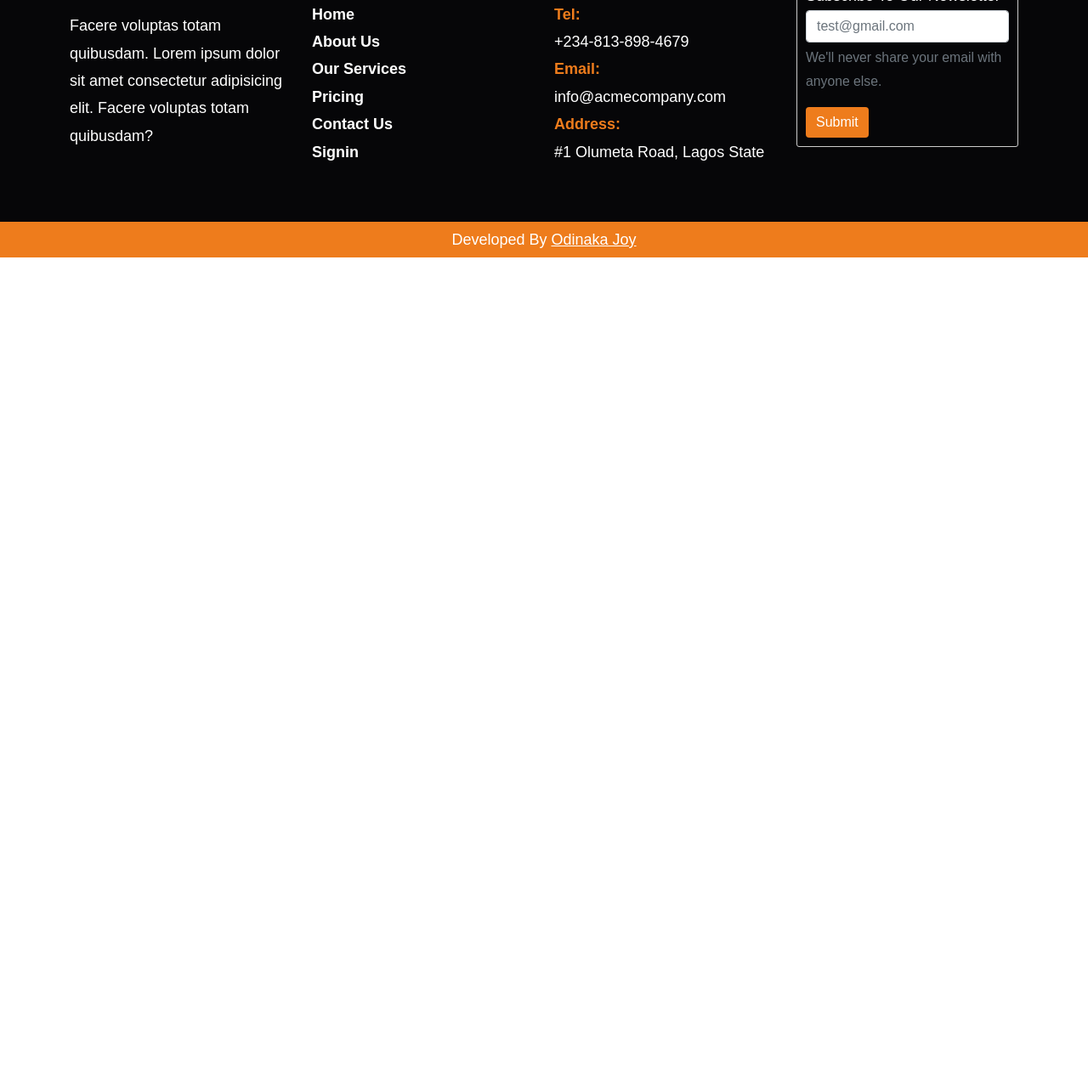
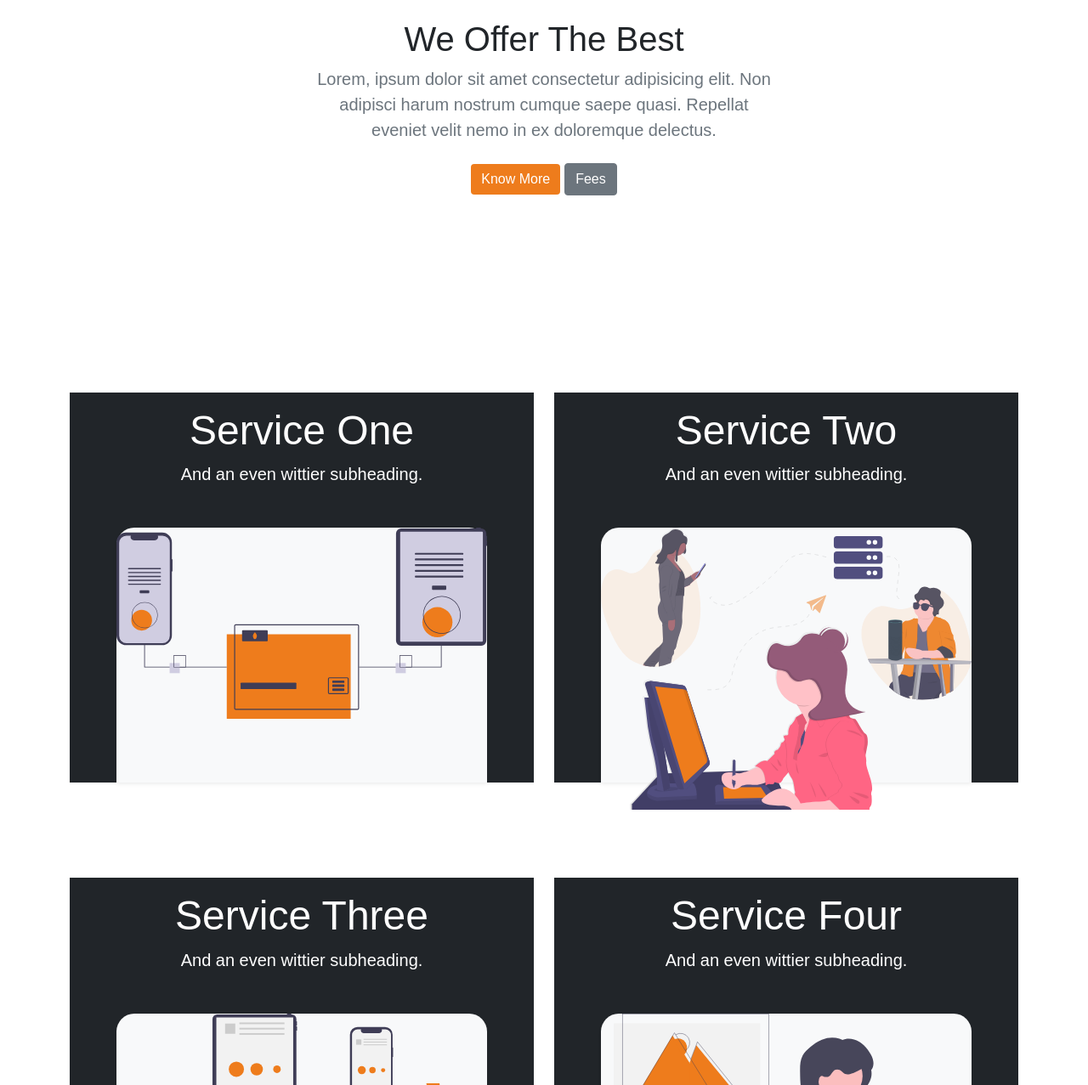
Before and after one commit to dinakajoy/acme-company-website, a website: page public/services.html in a window 1280 px wide. Shown: the part 845-2122 px from the top of the page at 85% size. Before the commit the page ends 1148 px from the top, so only its background shows below. Drawn offline with nearby package versions, Linux system fonts and the light colour scheme.

Commit message:
Completes services page

```diff
--- a/public/services.html
+++ b/public/services.html
@@ -22,7 +22,6 @@
   <meta name="theme-color" content="#ffffff" />
   <link href="https://cdn.jsdelivr.net/npm/bootstrap@5.0.0-beta2/dist/css/bootstrap.min.css" rel="stylesheet" integrity="sha384-BmbxuPwQa2lc/FVzBcNJ7UAyJxM6wuqIj61tLrc4wSX0szH/Ev+nYRRuWlolflfl" crossorigin="anonymous" />
   <link rel="stylesheet" href="https://cdnjs.cloudflare.com/ajax/libs/font-awesome/4.7.0/css/font-awesome.min.css">
-  <link rel="stylesheet" href="./css/reset.css" media="screen" />
   <link rel="stylesheet" href="./css/index.css" media="screen" />
   <title>Who We Are | ACME Company</title>
 </head>
@@ -91,6 +90,65 @@
       </div>
     </section>
 
+    <section class="py-5 text-center container">
+      <div class="row py-lg-5">
+        <div class="col-lg-6 col-md-8 mx-auto">
+          <h1 class="fw-light">We Offer The Best</h1>
+          <p class="lead text-muted">Lorem, ipsum dolor sit amet consectetur adipisicing elit. Non adipisci harum nostrum cumque saepe quasi. Repellat eveniet velit nemo in ex doloremque delectus.</p>
+          <p>
+            <a href="/about-us" class="btn btn-primary my-2">Know More</a>
+            <a href="/pricing" class="btn btn-secondary my-2">Fees</a>
+          </p>
+        </div>
+      </div>
+    </section>
+
+    <section class="py-5">
+      <div class="container">
+        <div class="row">
+          <div class="col-md-6 my-5">
+            <div class="bg-dark text-center text-white">
+              <div class="my-3 py-3">
+                <h2 class="display-5">Service One</h2>
+                <p class="lead">And an even wittier subheading.</p>
+              </div>
+              <div class="bg-light shadow-sm mx-auto" style="width: 80%; height: 300px; border-radius: 21px 21px 0 0;">
+              <img src="./images/service1.svg" alt="ACME Services"></div>
+            </div>
+          </div>
+          <div class="col-md-6 my-5">
+            <div class="bg-dark text-center text-white">
+              <div class="my-3 py-3">
+                <h2 class="display-5">Service Two</h2>
+                <p class="lead">And an even wittier subheading.</p>
+              </div>
+              <div class="bg-light shadow-sm mx-auto" style="width: 80%; height: 300px; border-radius: 21px 21px 0 0;">
+              <img src="./images/service2.svg" alt="ACME Services"></div>
+            </div>
+          </div>
+          <div class="col-md-6 my-5">
+            <div class="bg-dark text-center text-white">
+              <div class="my-3 py-3">
+                <h2 class="display-5">Service Three</h2>
+                <p class="lead">And an even wittier subheading.</p>
+              </div>
+              <div class="bg-light shadow-sm mx-auto" style="width: 80%; height: 300px; border-radius: 21px 21px 0 0;">
+              <img src="./images/service3.svg" alt="ACME Services"></div>
+            </div>
+          </div>
+          <div class="col-md-6 my-5">
+            <div class="bg-dark text-center text-white">
+              <div class="my-3 py-3">
+                <h2 class="display-5">Service Four</h2>
+                <p class="lead">And an even wittier subheading.</p>
+              </div>
+              <div class="bg-light shadow-sm mx-auto" style="width: 80%; height: 300px; border-radius: 21px 21px 0 0;">
+              <img src="./images/service4.svg" alt="ACME Services"></div>
+            </div>
+          </div>
+        </div>
+      </div>
+    </section>
   </main><!-- End of Main Section -->
 
   <footer class="footer">
@@ -129,7 +187,7 @@
         </div>
       </div>
     </div>
-    <p class="footer__credit">Developed By <a href="http://www.dinakajoy.com/">Odinaka Joy</a></p>
+    <p class="footer__credit">Developed By <a href="http://www.dinakajoy.com/" target="_BLANK">Odinaka Joy</a></p>
   </footer>
 
   <script src="https://cdn.jsdelivr.net/npm/bootstrap@5.0.0-beta2/dist/js/bootstrap.bundle.min.js" integrity="sha384-b5kHyXgcpbZJO/tY9Ul7kGkf1S0CWuKcCD38l8YkeH8z8QjE0GmW1gYU5S9FOnJ0" crossorigin="anonymous"></script>
```
Also changed, not shown: public/about-us.html (+1 -1 lines), public/contact.html (+3 -4 lines), public/not-found.html (+1 -2 lines), public/images/not-found-banner.svg (added), public/images/not-found.svg (added), public/images/service1.svg (added), public/images/service2.svg (added), public/images/service3.svg (added), public/images/service4.svg (added).
